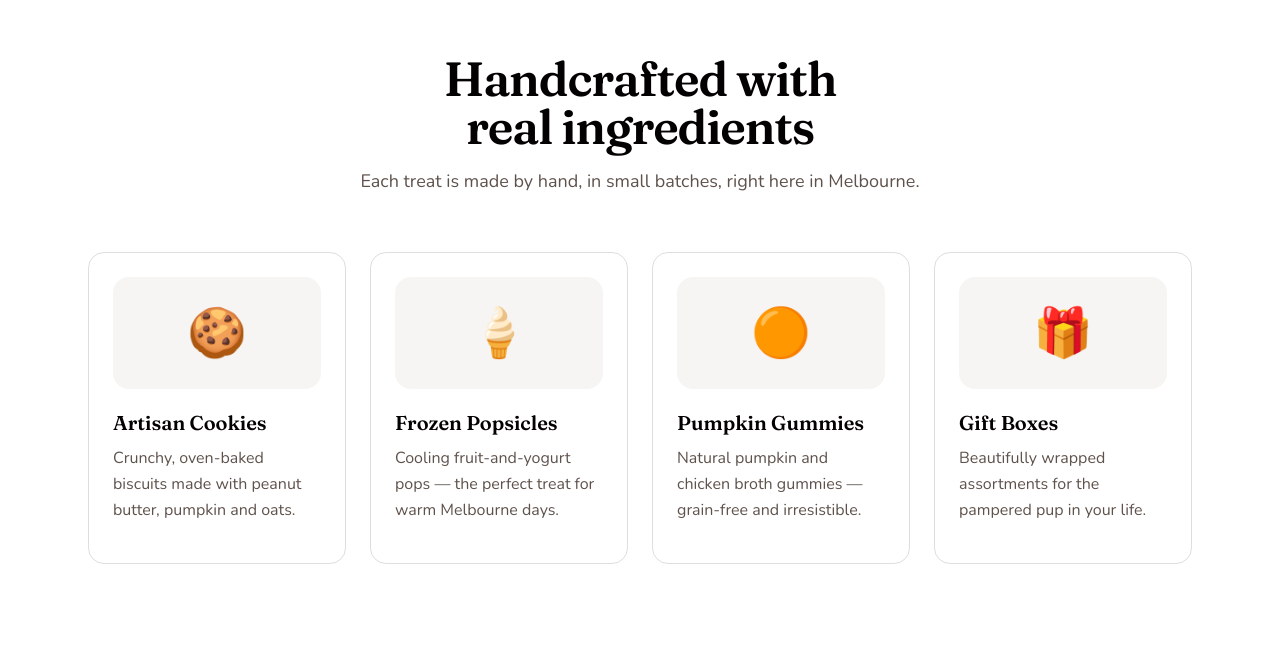
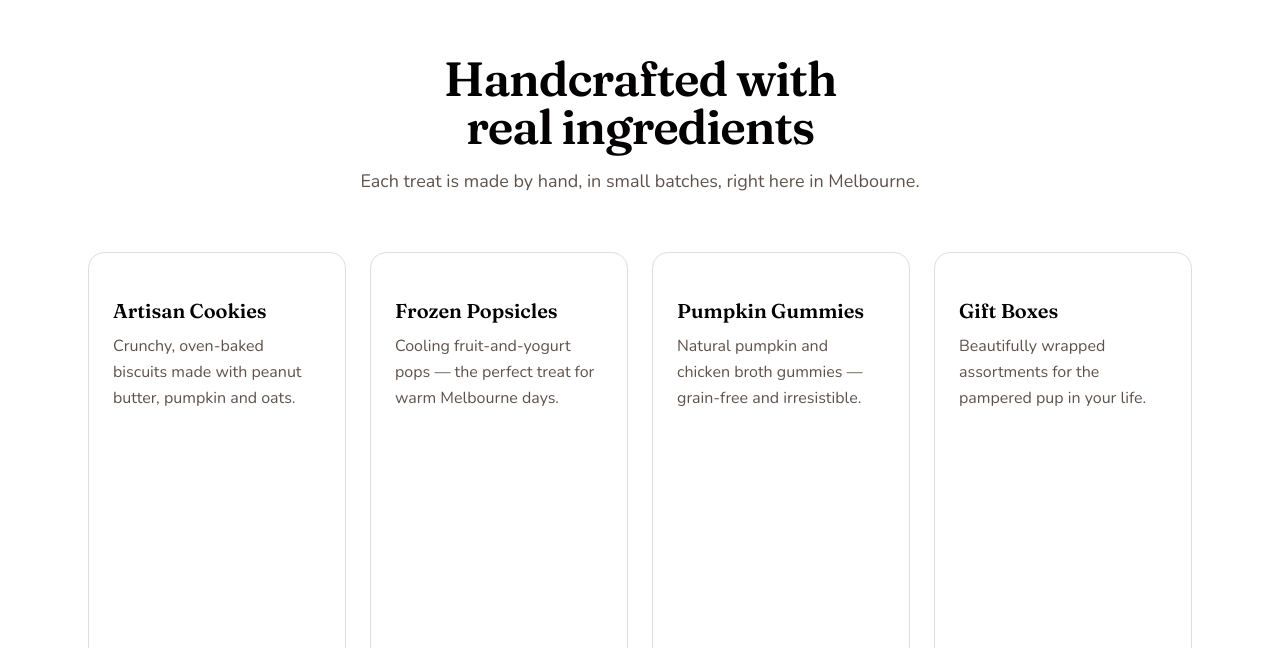
Before and after one commit to AndruTech/agapets-landing, a Next.js app: page / in a window 1280 px wide. Shown: the part 1651-2299 px from the top of the page. Built offline with nearby package versions, Linux system fonts and the light colour scheme; a web font is replaced by a local one.

Commit message:
fixed: color button cards, deleted emogis to cards products

```diff
--- a/components/products.tsx
+++ b/components/products.tsx
@@ -4,28 +4,24 @@ import { useEffect } from "react"
 
 const products = [
   {
-    emoji: "🍪",
     name: "Artisan Cookies",
     description: "Crunchy, oven-baked biscuits made with peanut butter, pumpkin and oats.",
     componentId: "product-component-1783676906526",
     shopifyId: "8403253526572",
   },
   {
-    emoji: "🍦",
     name: "Frozen Popsicles",
     description: "Cooling fruit-and-yogurt pops — the perfect treat for warm Melbourne days.",
     componentId: "product-component-1783677352429",
     shopifyId: "8403259785260",
   },
   {
-    emoji: "🟠",
     name: "Pumpkin Gummies",
     description: "Natural pumpkin and chicken broth gummies — grain-free and irresistible.",
     componentId: "product-component-1783677452241",
     shopifyId: "8403257589804",
   },
   {
-    emoji: "🎁",
     name: "Gift Boxes",
     description: "Beautifully wrapped assortments for the pampered pup in your life.",
     componentId: "product-component-giftbox",
@@ -62,9 +58,9 @@ export function Products() {
               product: {
                 styles: {
                   button: {
-                    ":hover": { "background-color": "#b06c26" },
-                    "background-color": "#c4782a",
-                    ":focus": { "background-color": "#b06c26" },
+                    ":hover": { "background-color": "#000000" },
+                    "background-color": "#000000",
+                    ":focus": { "background-color": "#706f6f" },
                     "border-radius": "40px",
                   },
                 },
@@ -73,9 +69,9 @@ export function Products() {
               cart: {
                 styles: {
                   button: {
-                    ":hover": { "background-color": "#b06c26" },
-                    "background-color": "#c4782a",
-                    ":focus": { "background-color": "#b06c26" },
+                    ":hover": { "background-color": "#000000" },
+                    "background-color": "#000000",
+                    ":focus": { "background-color": "#7c7c7b" },
                     "border-radius": "40px",
                   },
                 },
@@ -121,15 +117,12 @@ export function Products() {
             Each treat is made by hand, in small batches, right here in Melbourne.
           </p>
         </div>
-        <div className="mt-14 grid gap-6 sm:grid-cols-2 lg:grid-cols-4">
+        <div className="mt-14 grid gap-6 sm:grid-cols-2 lg:grid-cols-4 h-400">
           {products.map((product) => (
             <div
               key={product.name}
               className="group flex flex-col rounded-2xl border border-border bg-card p-6 transition-shadow hover:shadow-lg"
             >
-              <div className="flex h-28 items-center justify-center rounded-xl bg-secondary text-5xl">
-                <span aria-hidden="true">{product.emoji}</span>
-              </div>
               <div className="mt-5 flex flex-1 flex-col">
                 <h3 className="font-serif text-xl font-semibold text-foreground">
                   {product.name}
```
